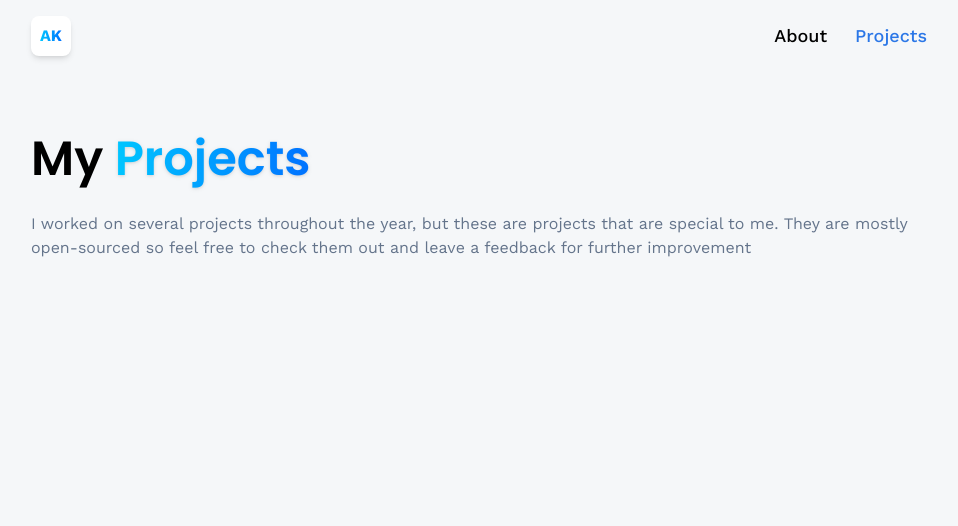
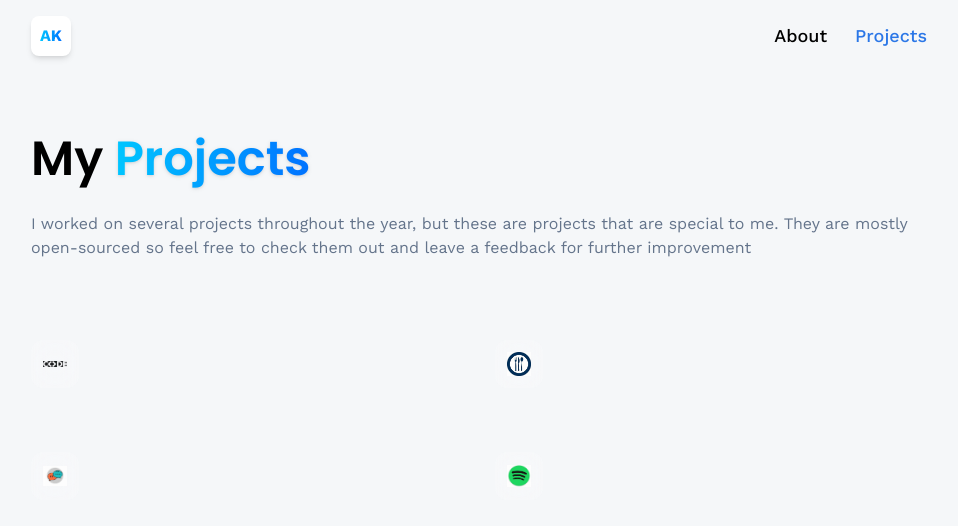
Before and after one commit to AlishaKausheen/Portfolio, a React (Vite) app in the folder Portfolio/: page /projects in a window 1280 px wide. Shown: the top 526 px of the page, without its empty margins (161-1119 px from the left). Built offline with nearby package versions, Linux system fonts and the light colour scheme.

Commit message:
project icon

```diff
--- a/Portfolio/src/pages/Projects.jsx
+++ b/Portfolio/src/pages/Projects.jsx
@@ -15,10 +15,17 @@ const Projects = () => {
       </div>
       <div className='flex flex-wrap my-20 gap-16'>
         {projects.map((project) => (
-          <div>
-            <div />
-
-
+          <div className='lg:w-[400px] w-full' key={project.name}>
+            <div className='block-container w-12 h-12'>
+              <div className={`btn-black rounded-xl ${project.theme}`} />
+              <div className='btn-front rounded-xl flex justify-center
+               items-center'>
+                <img
+                  src={project.iconUrl}
+                  alt={project.name}
+                className='w-1/2 h-1/2 object-contain'/>
+              </div>
+              </div>
             </div>
        ))}
       </div>
```
